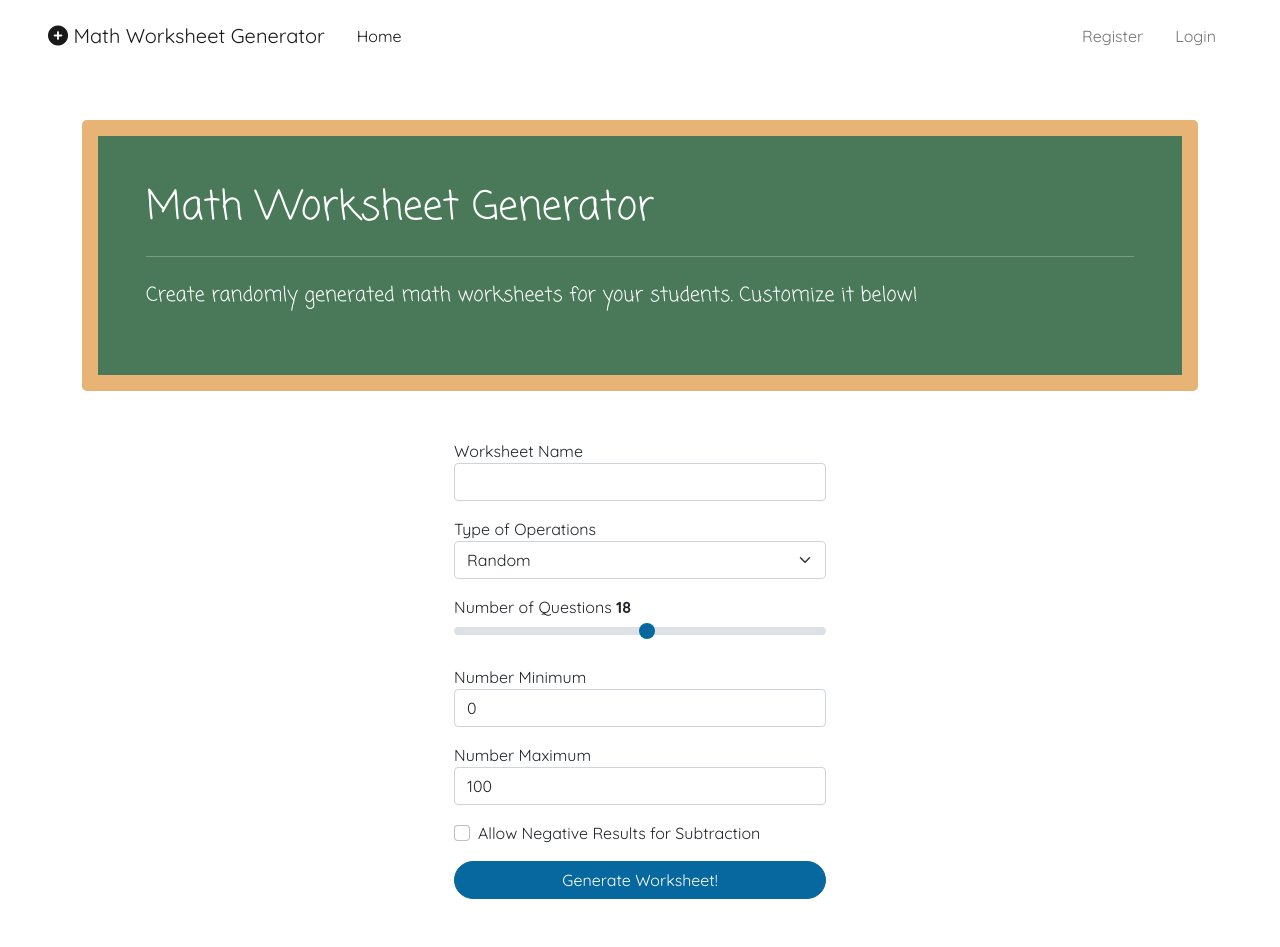
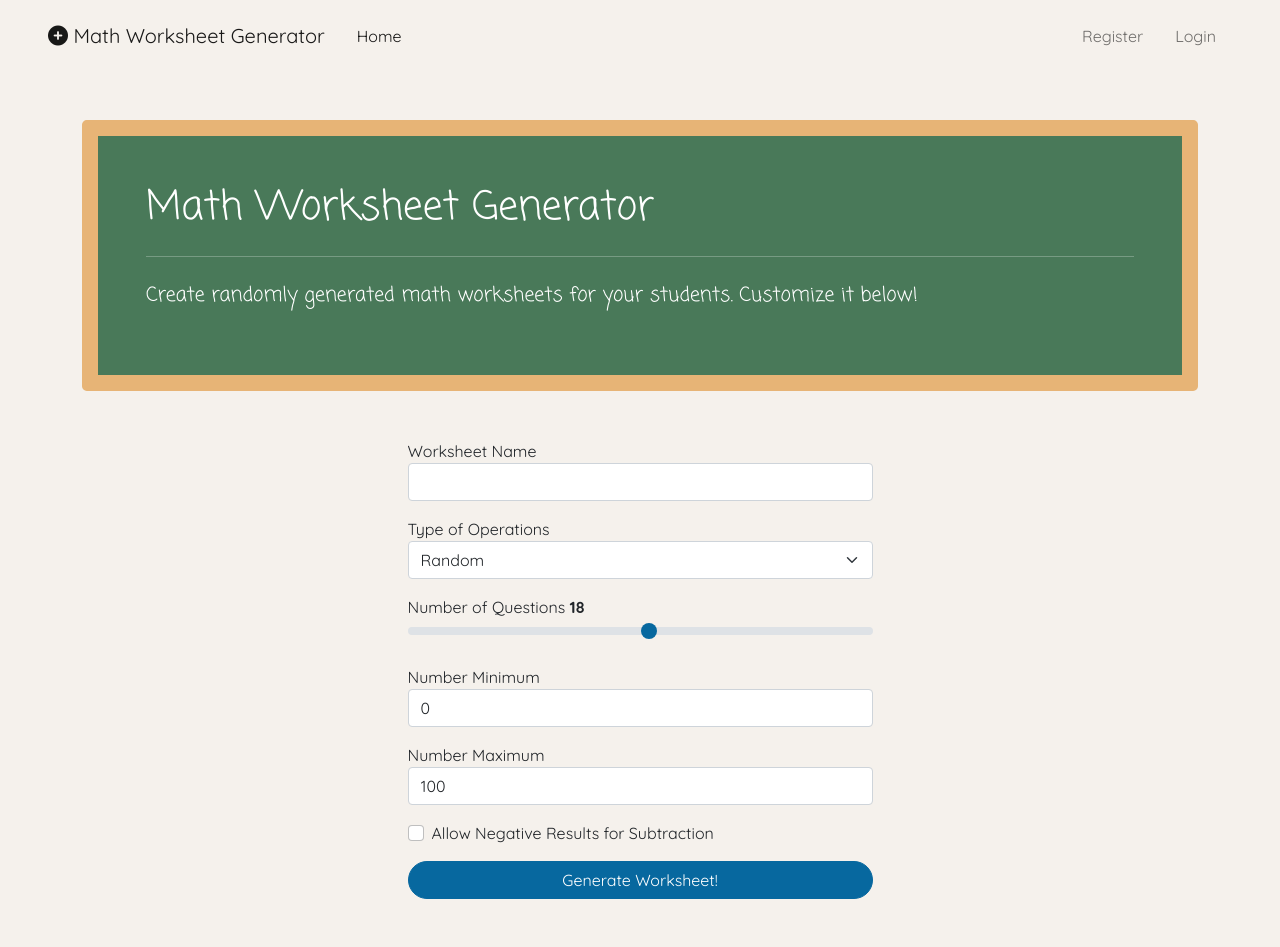
Before and after one commit to quentinikeno/Springboard-SEC-Capstone-Project-1, a Flask app: page / in a window 1280 px wide. Run offline with Flask 2, Linux system fonts and the light colour scheme; some libraries are stand-ins or nearby versions.

Commit message:
Change background colors.

```diff
--- a/static/app.css
+++ b/static/app.css
@@ -1,5 +1,6 @@
 body {
 	font-family: "Quicksand", "PT Sans", arial, sans-serif;
+	background-color: #f5f1ec;
 }
 
 .text-answer {
--- a/templates/index.html
+++ b/templates/index.html
@@ -8,7 +8,7 @@
 		it below!
 	</p>
 </div>
-<div class="col-12 col-md-8 col-md-6 col-lg-4 mx-auto my-5">
+<div class="col-12 col-sm-10 col-md-8 col-lg-6 col-xl-5 mx-auto my-5">
 	<form method="POST" id="new-worksheet-form">
 		{% include 'form.html' %}
 		<div class="my-3 text-center d-grid">
```
